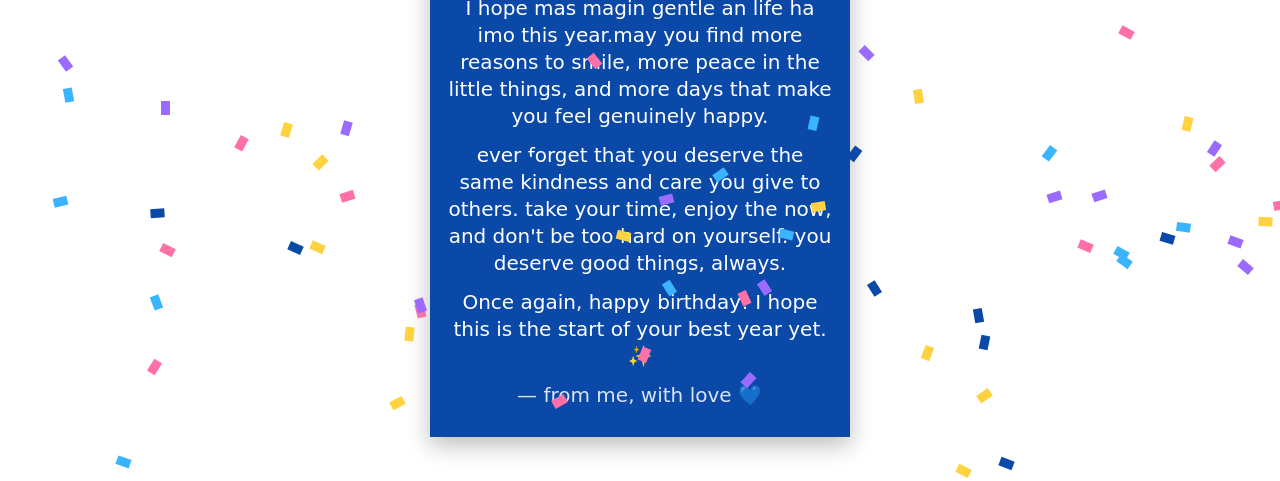
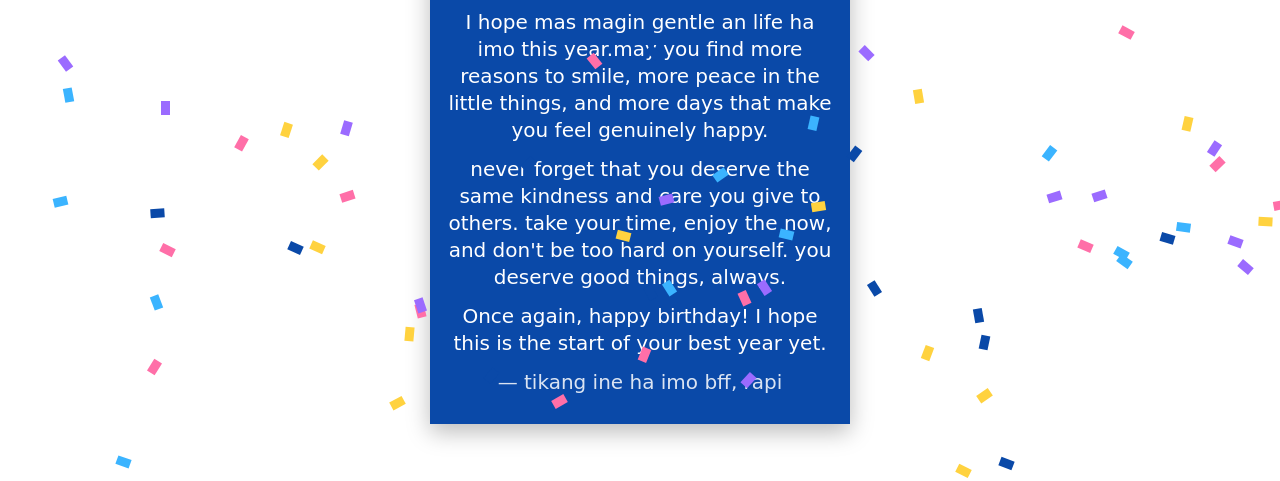
Before and after one commit to rafaelbardaje1-max/reyshel, a plain HTML site: page index.html in a window 1280 px wide. Both pictures are taken after a click on the button "Open the letter". Shown: the part 319-800 px from the top of the page. Drawn offline with Linux system fonts and the light colour scheme; a web font is replaced by a local one.

Commit message:
Update index.html

```diff
--- a/index.html
+++ b/index.html
@@ -51,9 +51,9 @@ body{background:#fff;font-family:'Gaegu',cursive;color:#2b2226;display:flex;alig
       <div class="row">🎂 🎁</div>
       <div class="title">happiest birthday, <span class="nameFill">edjoyce</span>!</div>
       <p>I hope mas magin gentle an life ha imo this year.may you find more reasons to smile, more peace in the little things, and more days that make you feel genuinely happy.</p>
-      <p>ever forget that you deserve the same kindness and care you give to others. take your time, enjoy the now, and don't be too hard on yourself. you deserve good things, always.</p>
-      <p>Once again, happy birthday! I hope this is the start of your best year yet. ✨</p>
-      <p style="margin:0;opacity:.85">— from me, with love 💙</p>
+      <p>never forget that you deserve the same kindness and care you give to others. take your time, enjoy the now, and don't be too hard on yourself. you deserve good things, always.</p>
+      <p>Once again, happy birthday! I hope this is the start of your best year yet.</p>
+      <p style="margin:0;opacity:.85">— tikang ine ha imo bff, rapi</p>
     </div>
   </div>
 </main>
```
